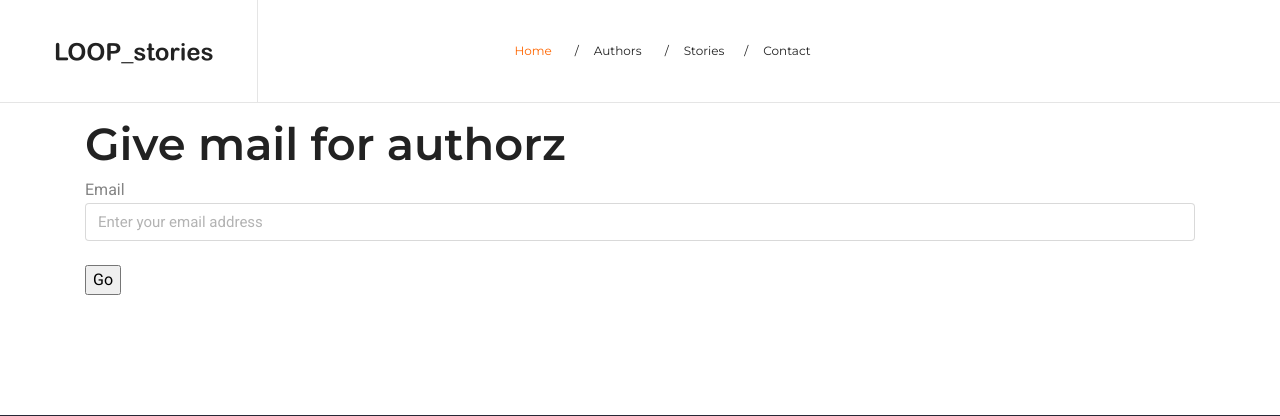
After one commit to fratoj/loopstories, a Flask app: page /authors/get_email/ in a window 1280 px wide. The commit adds this page. Shown: the top 416 px of the page. Run offline with Flask 2, Linux system fonts and the light colour scheme; some libraries are stand-ins or nearby versions.

Commit message:
Make blueprints

```diff
--- a/app.py
+++ b/app.py
@@ -1,37 +1,30 @@
 from flask import Flask, render_template
 
+from authors import authors_blueprint
 from blueprint_example import example_blueprint
+from stories import stories_blueprint
 
 app = Flask(__name__)
 app.register_blueprint(example_blueprint, url_prefix="/blue")
+app.register_blueprint(stories_blueprint, name="stories", url_prefix="/stories")
+app.register_blueprint(authors_blueprint, name="authors", url_prefix="/authors")
 
 
-@app.route('/')
+@app.route("/")
 def index():
-    return render_template('index.html')
+    return render_template("index.html")
 
 
-@app.route('/authors')
-def authors():
-    return render_template('authors.html')
+@app.route("/contact")
+def contact():
+    return render_template("contact.html")
 
 
-@app.route('/contact')
-def contact():
-    return render_template('contact.html')
+@app.route("/hello/")
+@app.route("/hello/<name>")
+def hello_world(name=None):
+    return render_template("hello.html", name=name)
 
 
-@app.route('/stories/')
-@app.route('/stories/<story_id>')
-def stories(story_id=None):
-    return render_template('stories.html', story_id=story_id)
-
-
-@app.route('/hello/')
-@app.route('/hello/<name>')
-def hello_world(name=None):
-    return render_template('hello.html', name=name)
-
-
-if __name__ == '__main__':
+if __name__ == "__main__":
     app.run()
--- /dev/null
+++ b/authors/__init__.py
@@ -0,0 +1,21 @@
+from flask import Blueprint, render_template, request
+
+authors_blueprint = Blueprint(
+    "authors_blueprint", __name__, template_folder="templates"
+)
+
+
+@authors_blueprint.route("/", methods=["GET"])
+@authors_blueprint.route("/<story_id>", methods=["GET"])
+def index(story_id=None):
+    story_text = f"story { story_id }" if story_id else "nothing"
+    return render_template("authors/authors.html", story_text=story_text)
+
+
+@authors_blueprint.route("/get_email/", methods=["GET", "POST"])
+def get_email():
+    if "email" in request.form:
+        email = request.form["email"]
+        return render_template("authors/authors.html", story_text=email)
+    else:
+        return render_template("authors/form.html")
--- a/templates/authors.html
+++ b/authors/templates/authors/authors.html
@@ -9,8 +9,6 @@
     </style>
 {% endblock %}
 
-{% block banner %}{% endblock %}
-
 {% block content %}
     <h1>Authors</h1>
     <p class="important">
--- /dev/null
+++ b/authors/templates/authors/form.html
@@ -0,0 +1,23 @@
+{% extends "base.html" %}
+{% block title %}Index{% endblock %}
+{% block head %}
+    {{ super() }}
+    <style>
+        .important {
+            color: #336699;
+        }
+    </style>
+{% endblock %}
+
+{% block content %}
+    <h1>Give mail for authorz</h1>
+    <p class="important">
+        <form action="{{ url_for('authors.get_email') }}" method="post">
+            <label for="author_email">
+                Email
+            </label>
+            <input name="email" type="email" class="form-control" id="author_email" placeholder="Enter your email address"><br>
+            <button type="submit">Go</button>
+        </form>
+    </p>
+{% endblock %}
--- a/blueprint_example.py
+++ b/blueprint_example.py
@@ -1,7 +1,8 @@
 from flask import Blueprint
 
-example_blueprint = Blueprint('example_blueprint', __name__)
+example_blueprint = Blueprint("example_blueprint", __name__)
 
-@example_blueprint.route('/')
+
+@example_blueprint.route("/")
 def index():
     return "This is an example app"
--- a/templates/contact.html
+++ b/templates/contact.html
@@ -9,8 +9,6 @@
     </style>
 {% endblock %}
 
-{% block banner %}{% endblock %}
-
 {% block content %}
     <h1>Contact</h1>
     <p class="important">
--- a/templates/navigation.html
+++ b/templates/navigation.html
@@ -14,22 +14,23 @@
             </a>
         </li>
         <li class="nav-item">
-            <a class="nav-link" href="{{ url_for('authors') }}">Authors
+            <a class="nav-link" href="{{ url_for('authors.index') }}">Authors
                 <span>/</span>
             </a>
         </li>
         <li class="nav-item dropdown dropdown-slide">
-            <a class="nav-link" href="#" data-toggle="dropdown">Stories<span>/</span></a>
+            <a class="nav-link" href="{{ url_for('stories.index') }}">Stories<span>/</span></a>
+            <a href="#" data-toggle="dropdown"><span class="caret"></span></a>
             <!-- Dropdown list -->
             <div class="dropdown-menu">
-                <a class="dropdown-item" href="{{ url_for('stories', story_id=1) }}">Story #1</a>
-                <a class="dropdown-item" href="{{ url_for('stories', story_id=2) }}">Story #2</a>
-                <a class="dropdown-item" href="{{ url_for('stories', story_id=3) }}">Story #3</a>
-                <a class="dropdown-item" href="{{ url_for('stories', story_id=4) }}">Story #4</a>
-                <a class="dropdown-item" href="{{ url_for('stories', story_id=5) }}">Story #5</a>
-                <a class="dropdown-item" href="{{ url_for('stories', story_id=6) }}">Story #6</a>
-                <a class="dropdown-item" href="{{ url_for('stories', story_id=7) }}">Story #7</a>
-                <a class="dropdown-item" href="{{ url_for('stories', story_id=8) }}">Story #8</a>
+                <a class="dropdown-item" href="{{ url_for('stories.index', story_id=1) }}">Story #1</a>
+                <a class="dropdown-item" href="{{ url_for('stories.index', story_id=2) }}">Story #2</a>
+                <a class="dropdown-item" href="{{ url_for('stories.index', story_id=3) }}">Story #3</a>
+                <a class="dropdown-item" href="{{ url_for('stories.index', story_id=4) }}">Story #4</a>
+                <a class="dropdown-item" href="{{ url_for('stories.index', story_id=5) }}">Story #5</a>
+                <a class="dropdown-item" href="{{ url_for('stories.index', story_id=6) }}">Story #6</a>
+                <a class="dropdown-item" href="{{ url_for('stories.index', story_id=7) }}">Story #7</a>
+                <a class="dropdown-item" href="{{ url_for('stories.index', story_id=8) }}">Story #8</a>
             </div>
         </li>
         <li class="nav-item">
```
Also changed, not shown: requirements.txt (added, +10 -0 lines), stories/__init__.py (added, +21 -0 lines), stories/templates/stories/form.html (added, +23 -0 lines), stories/templates/stories/stories.html (renamed from templates/stories.html, +1 -3 lines).
